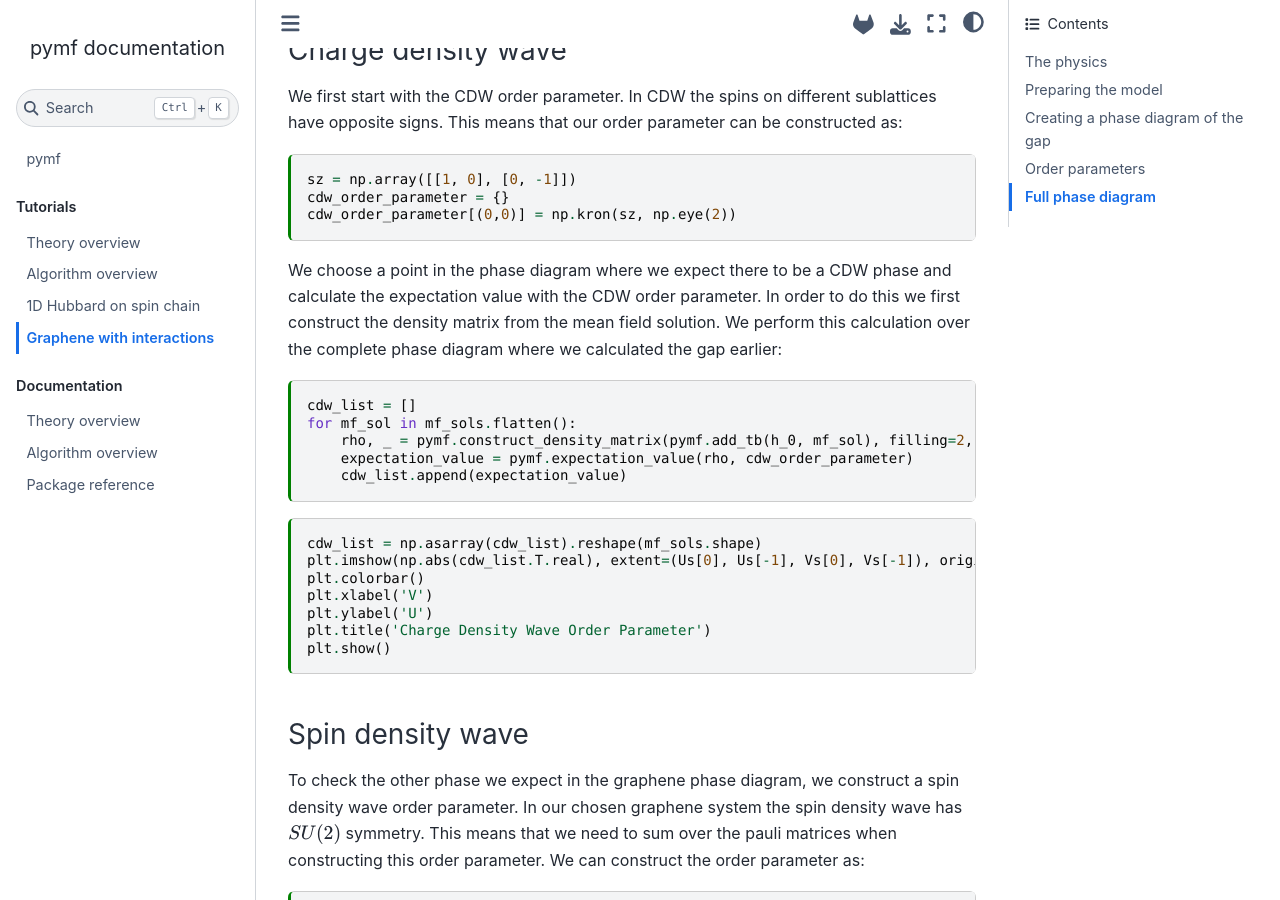
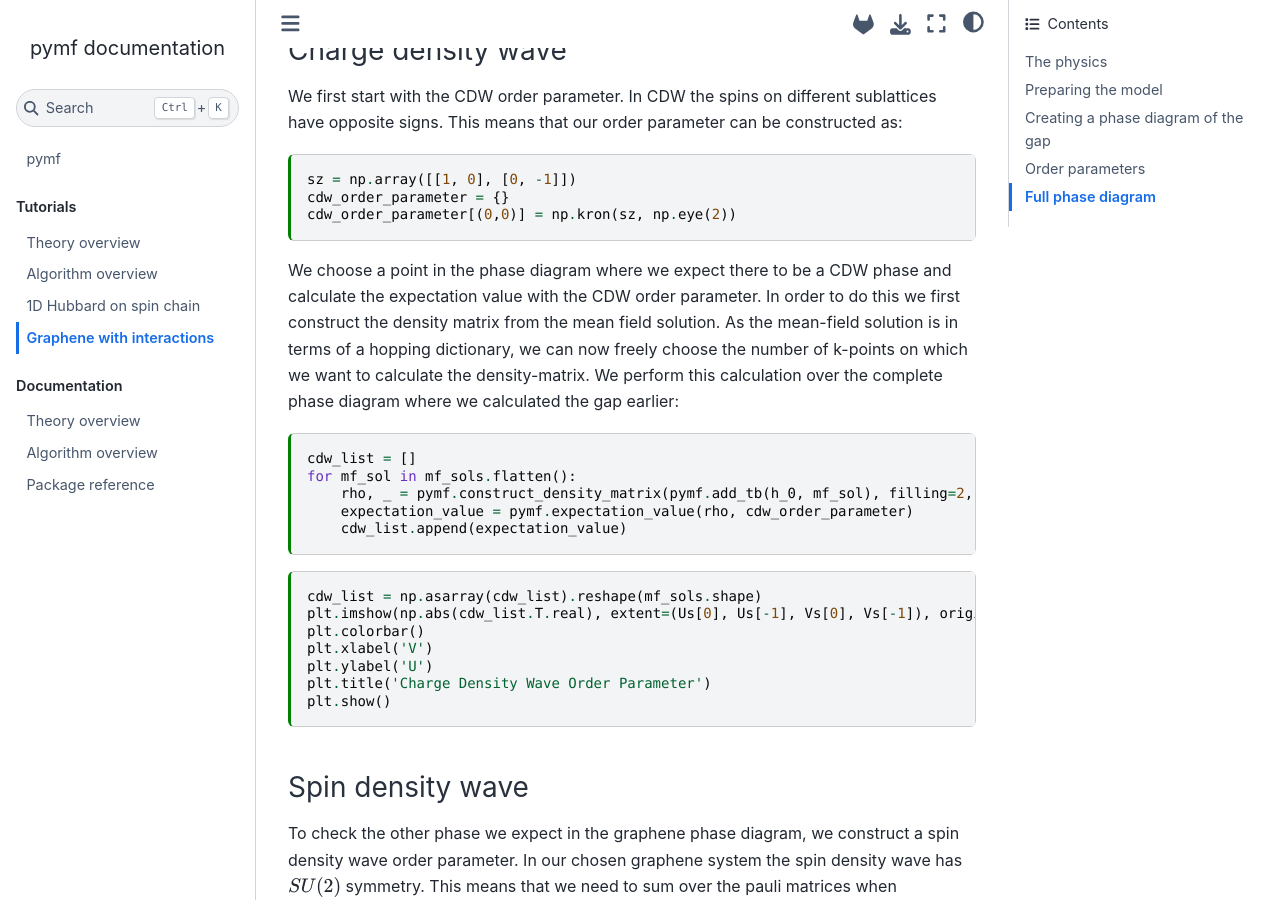
Before and after one commit to quantum-tinkerer/MeanFi, a Sphinx documentation site: the page built from docs/source/graphene_example.md, in a window 1280 px wide and 900 px high, scrolled down 3302 px. Built offline with Sphinx 7.4.7 and the Sphinx Book theme 1.1.4, drawn with Linux system fonts in a browser that asks for light colours; the version number could not be read and is left out; comment, search, counter and statistics services are not loaded.

Commit message:
mention number of k-points chosne also in the order parameters section

````diff
--- a/docs/source/graphene_example.md
+++ b/docs/source/graphene_example.md
@@ -136,7 +136,7 @@ cdw_order_parameter = {}
 cdw_order_parameter[(0,0)] = np.kron(sz, np.eye(2))
 ```
 
-We choose a point in the phase diagram where we expect there to be a CDW phase and calculate the expectation value with the CDW order parameter. In order to do this we first construct the density matrix from the mean field solution. We perform this calculation over the complete phase diagram where we calculated the gap earlier:
+We choose a point in the phase diagram where we expect there to be a CDW phase and calculate the expectation value with the CDW order parameter. In order to do this we first construct the density matrix from the mean field solution. As the mean-field solution is in terms of a hopping dictionary, we can now freely choose the number of k-points on which we want to calculate the density-matrix. We perform this calculation over the complete phase diagram where we calculated the gap earlier:
 
 ```{code-cell} ipython3
 cdw_list = []
````
